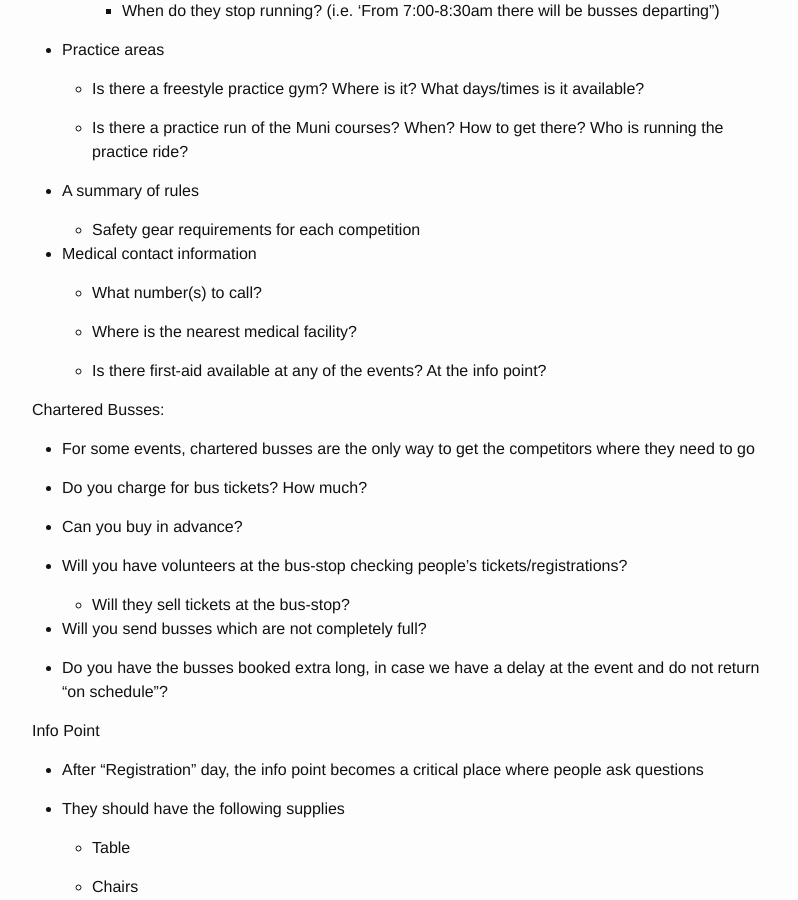
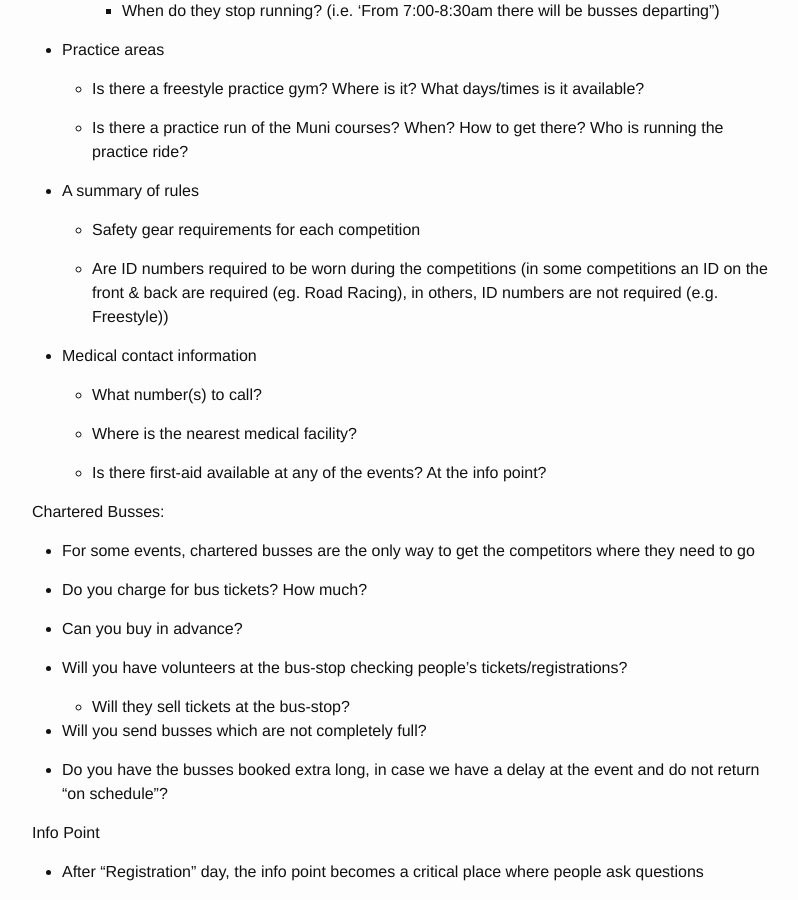
Before and after one commit to rdunlop/unicycling-convention-guide, a Jekyll site: the page built from _guides/overall.md, in a window 1280 px wide and 900 px high, scrolled down 3024 px. Shown: the whole window, without its empty margins (238-1036 px from the left). Built offline with Jekyll 4.4.1, drawn with Linux system fonts in a browser that asks for light colours.

Commit message:
Update overall.md
Add note about ID numbers required to be worn.

```diff
--- a/_guides/overall.md
+++ b/_guides/overall.md
@@ -151,6 +151,8 @@ The program book is a very important part of a convention. It should be a good r
 
     * Safety gear requirements for each competition
 
+    * Are ID numbers required to be worn during the competitions (in some competitions an ID on the front & back are required (eg. Road Racing), in others, ID numbers are not required (e.g. Freestyle))
+
 * Medical contact information
 
     * What number(s) to call?
```
